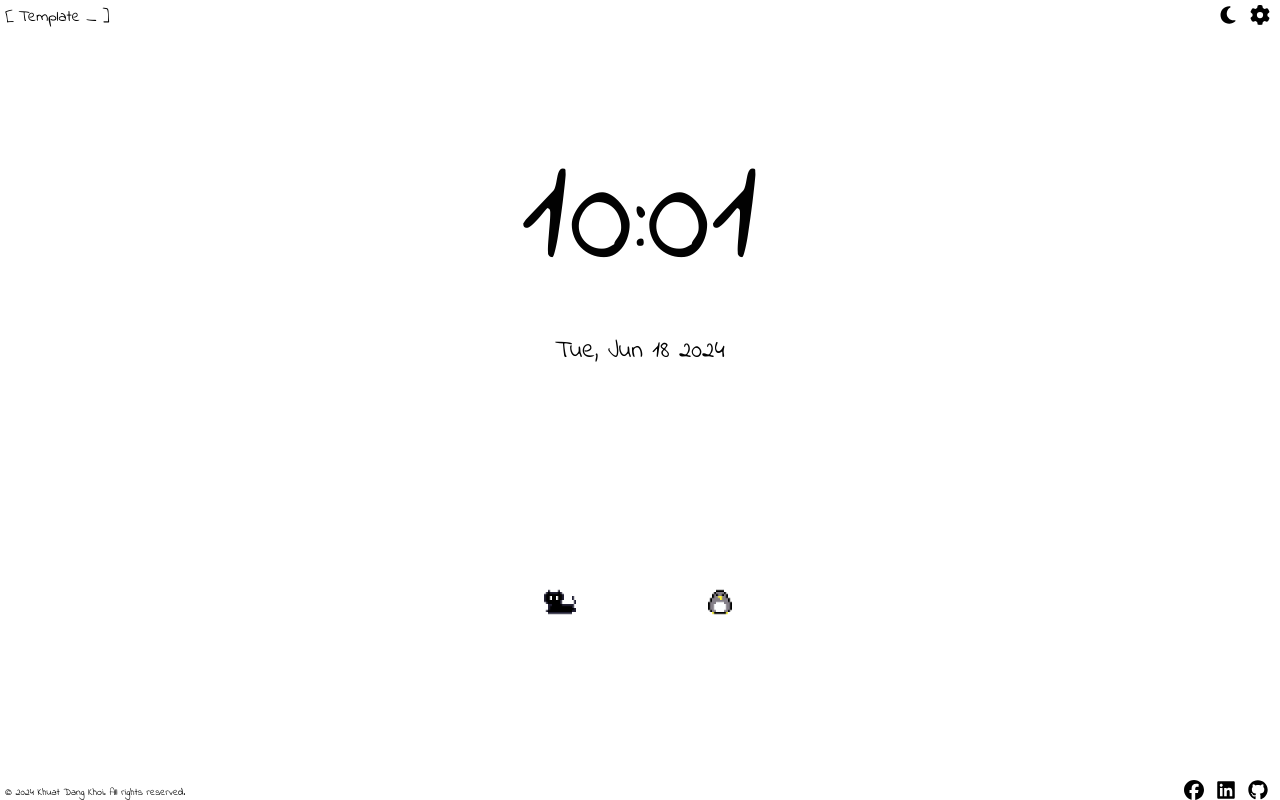
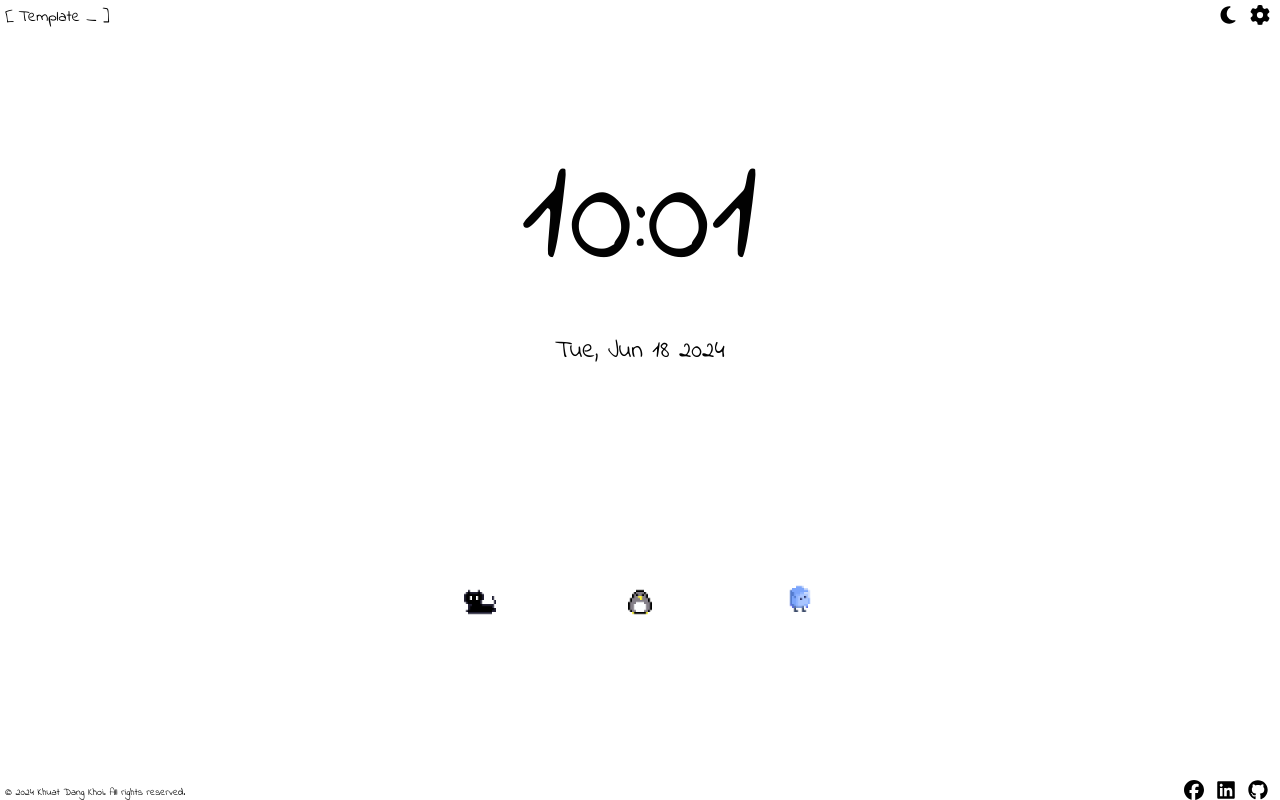
Before and after one commit to KhuiKhui/template-space, a Next.js app: page / in a window 1280 px wide. Built offline with nearby package versions, Linux system fonts and the light colour scheme.

Commit message:
feat: added ice cube

```diff
--- a/src/components/Background.tsx
+++ b/src/components/Background.tsx
@@ -10,6 +10,7 @@ function Background() {
         <div className="z-[5] flex flex-row items-center justify-center absolute w-screen top-[65%]">
           <div className="-z-10 scale-[0.2] w-[160px] h-[160px] bg-[url(/black-cat-idle.gif)] hover:bg-[url(/black-cat-sleep.gif)]" />
           <div className="-z-10 scale-[0.2] w-[160px] h-[160px] bg-[url(/penguin-idle.gif)] hover:bg-[url(/penguin-explode.gif)]" />
+          <div className="-z-10 scale-[0.2] w-[160px] h-[160px] bg-[url(/ice-idle.gif)] hover:bg-[url(/ice-melt.gif)]" />
         </div>
       ) : (
         <div className="z-[5] flex flex-row items-center justify-center absolute w-screen top-[65%]">
```
Also changed, not shown: public/ice-idle.gif (added), public/ice-melt.gif (added).
